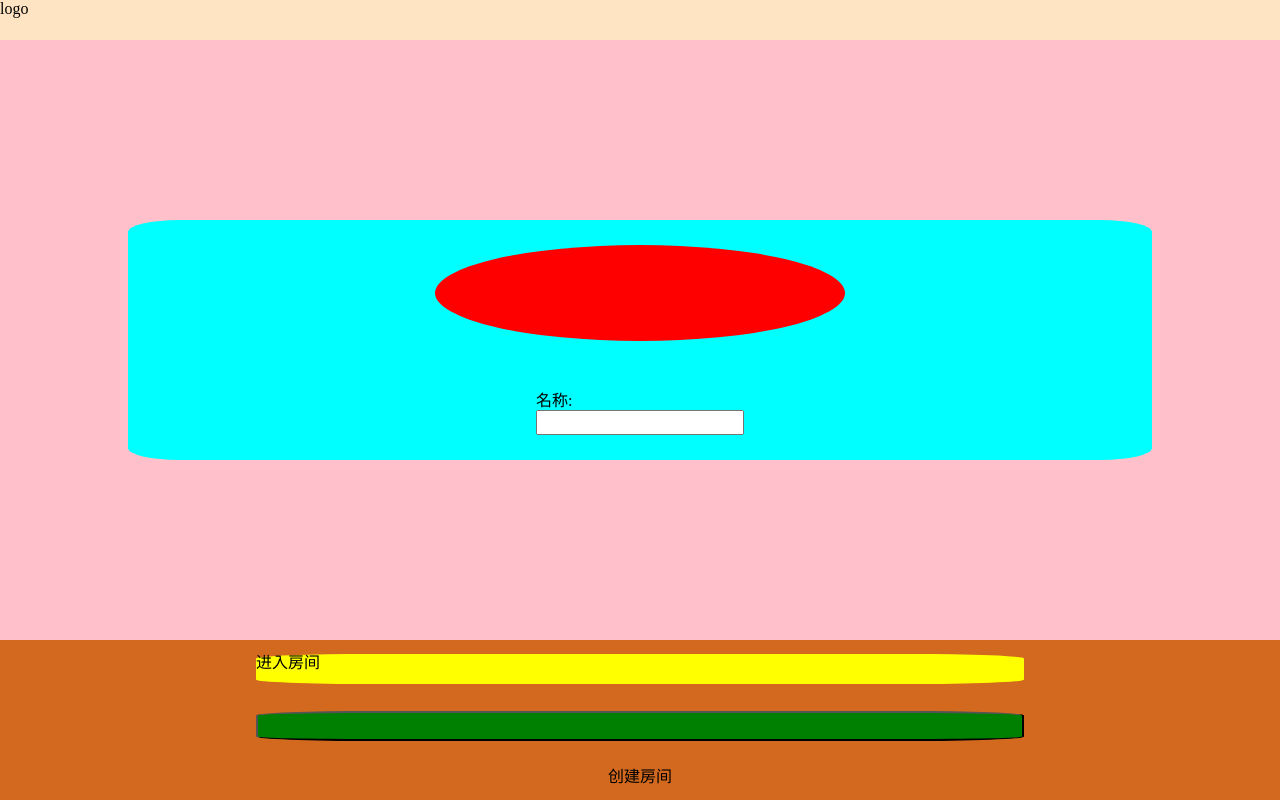
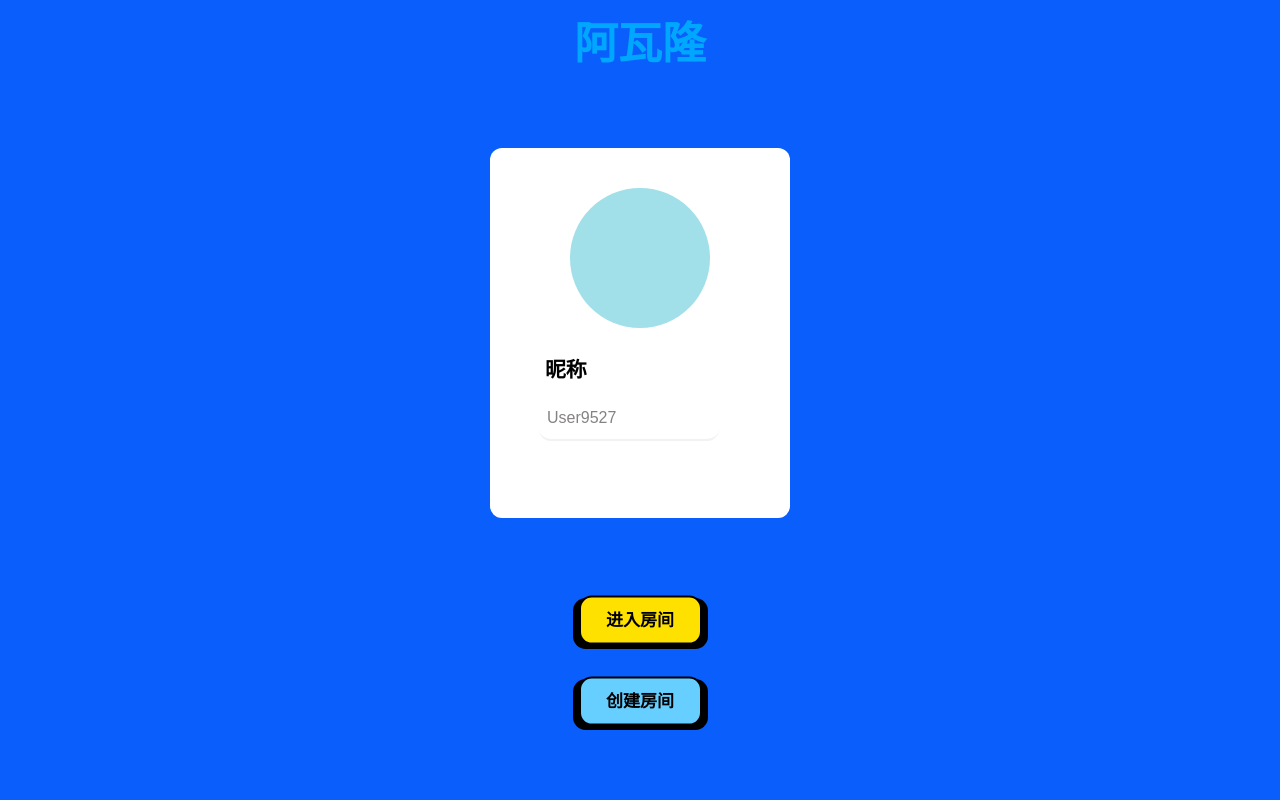
Before and after one commit to junjielyu13/Avalon.io, a website built with webpack: page public/view/index.ejs in a window 1280 px wide. Built offline with nearby package versions, Linux system fonts and the light colour scheme; what @nestjs/common, @nestjs/core would draw is missing.

Commit message:
feat: index page

```diff
--- a/public/css/app.css
+++ b/public/css/app.css
@@ -10,59 +10,126 @@ html {
 }
 
 .container {
+  font-family: 'Arial', 'Microsoft YaHei', '黑体', '宋体', sans-serif;
   height: 100%;
   width: 100%;
   display: flex;
   flex-direction: column;
   align-items: center;
   justify-content: space-between;
-  background-color: pink;
+  background-color: #0a5efb;
 }
 
 .nav {
+  display: flex;
+  flex-direction: row;
+  align-items: center;
+  justify-content: center;
   width: 100%;
-  height: 5%;
-  background-color: bisque;
+  height: 6%;
+  margin-top: 20px;
+}
+
+.logo {
+  font-size: 44px;
+  font-weight: bold;
+  color: #00a7ff;
 }
 
 .card {
+  width: 300px;
+  height: 370px;
+  background-color: #fff;
+  border: none;
+  border-radius: 0.75em;
+  position: relative;
+  margin: auto;
+  font-family: inherit;
+}
+
+.icon {
+  width: 140px;
+  height: 140px;
+  background: #a1e0e9;
+  border-radius: 100%;
+  margin: auto;
+  margin-top: 40px;
+}
+
+.info {
+  margin: auto;
+  width: 250px;
+  height: 150px;
+  margin-top: 30px;
+}
+
+.name {
+  font-weight: 600;
+  font-size: 1.3em;
+  margin-left: 30px;
+}
+
+.input {
+  position: relative;
+  width: 180px;
+  margin-left: 24px;
+  margin-top: 16px;
+}
+
+.input-name {
+  color: #858282;
+  font-size: 1rem;
+  width: 100%;
+  box-sizing: border-box;
+  padding-inline: 0.5em;
+  padding-block: 0.7em;
+  border: none;
+  border-bottom: 2px solid rgba(221, 221, 221, 0.39);
+  border-radius: 0.75em;
+}
+
+.button-block {
   display: flex;
   flex-direction: column;
   align-items: center;
   justify-content: space-around;
-  width: 80%;
-  height: 30%;
-  background-color: aqua;
-  border-radius: 5%;
-}
-
-.icon {
-  width: 40%;
-  height: 40%;
-  background-color: red;
-  border-radius: 50%;
+  margin-bottom: 40px;
 }
 
 .button {
-  display: flex;
-  flex-direction: column; /* top-bottom */
-  align-items: center; /* vertical-align to center */
-  justify-content: space-around; /* [ x   x   x ] */
-  width: 100%;
-  height: 20%;
-  background-color: chocolate;
+  font-size: 17px;
+  font-weight: bold;
+  border: none;
+  border-radius: 0.75em;
+  background-color: #000;
+  cursor: pointer;
+  margin-bottom: 30px;
+}
+
+.button-info {
+  display: block;
+  box-sizing: border-box;
+  border: 2px solid #000;
+  border-radius: 0.75em;
+  padding: 0.75em 1.5em;
+  background-color: #e8e8e8;
+  color: #000;
+  transform: translateY(-0.2em);
+  transition: transform 0.1s ease;
 }
 
 .button-join {
-  width: 60%;
-  height: 30px;
-  background-color: yellow;
-  border-radius: 15%;
+  background: #ffe100;
 }
 
 .button-create {
-  width: 60%;
-  height: 30px;
-  background-color: green;
-  border-radius: 15%;
+  background: #66cfff;
 }
+
+.button:hover .button-info {
+  transform: translateY(-0.33em);
+}
+
+.button:active .button-info {
+  transform: translateY(0);
+}
--- a/public/view/index.ejs
+++ b/public/view/index.ejs
@@ -19,26 +19,34 @@
   </head>
   <body>
     <div class="container">
-      <div class="nav">logo</div>
+      <div class="nav">
+        <span class="logo">阿瓦隆</span>
+      </div>
 
       <div class="card">
         <div class="icon"></div>
         <div class="info">
-          <div class="name">名称:</div>
+          <div class="name">昵称</div>
           <div class="input">
-            <input type="text" name="" id="" />
+            <input
+              type="text"
+              name="player_name"
+              id="player_name"
+              value="User9527"
+              class="input-name"
+            />
           </div>
         </div>
       </div>
 
-      <div class="button">
-        <div class="button-join">进入房间</div>
+      <div class="button-block">
+        <button class="button">
+          <span class="button-info button-join"> 进入房间 </span>
+        </button>
 
-        <input
-          type="button"
-          class="button-create"
-          onclick="createRoom"
-        />创建房间
+        <button class="button">
+          <span class="button-info button-create"> 创建房间 </span>
+        </button>
       </div>
     </div>
   </body>
```
